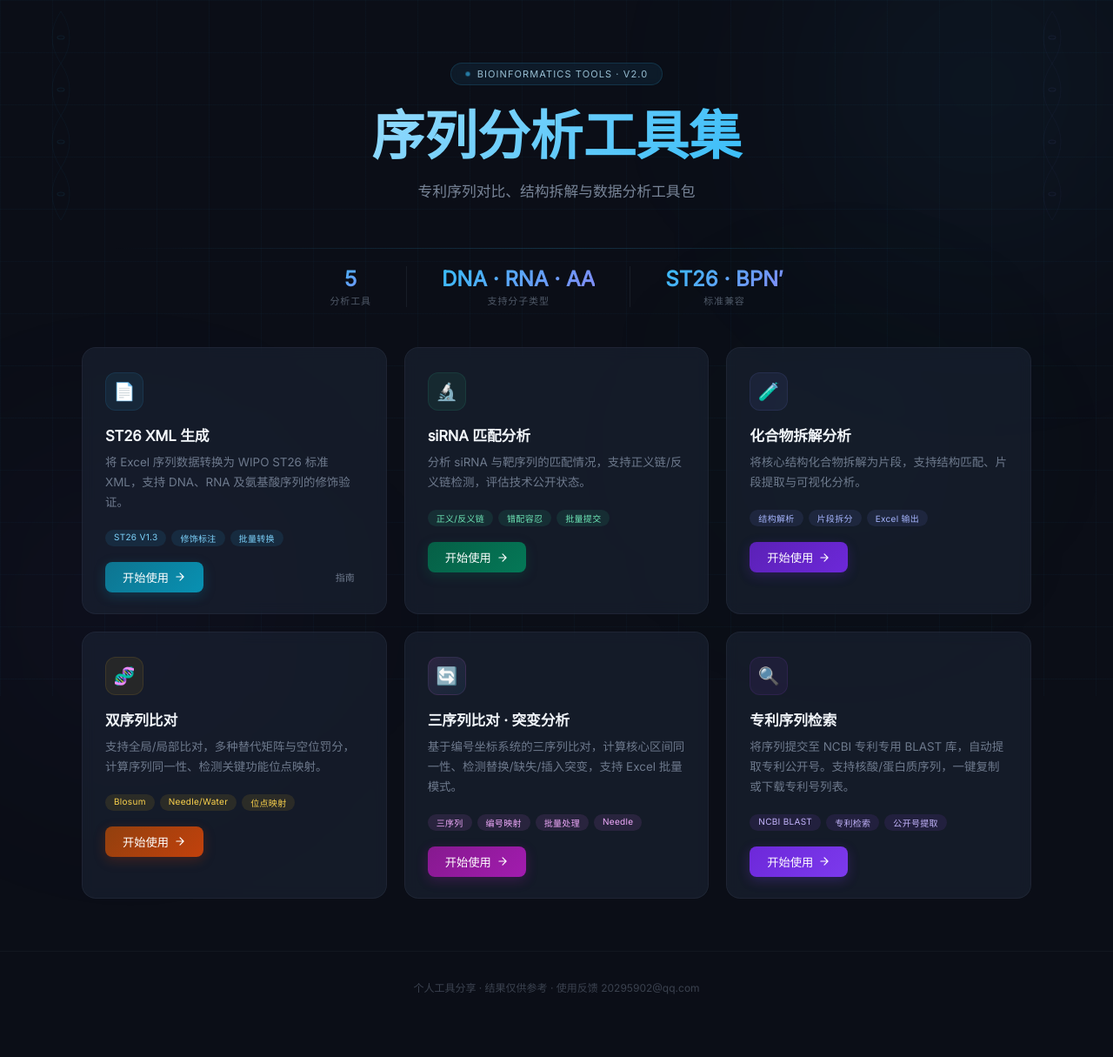
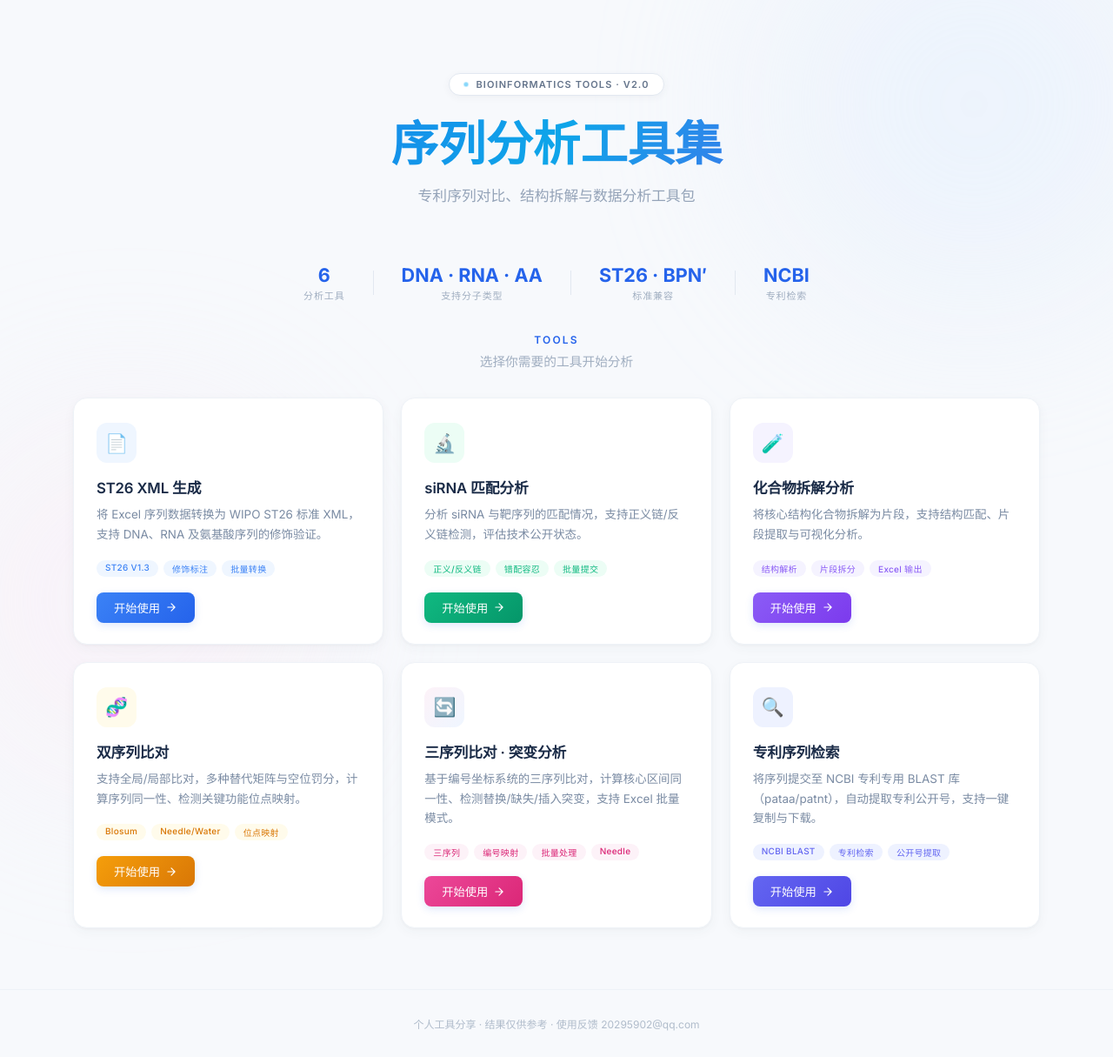
Before and after one commit to encyclopatent/sayhello, a Flask app: page / in a window 1280 px wide. Shown: the whole page at 87% size. Before the commit the page ends 1143 px from the top, so only its background shows below. Run offline with Flask 2, Linux system fonts and the light colour scheme; parts of the project's set-up code (start-up, migrations or seed data) failed here and were passed over.

Commit message:
style: 主页改版为清新浅色风格
- 从暗色科幻改为明亮清爽的浅色主题
- 柔和渐变背景光晕 (浅蓝/浅粉)
- 卡片改为白色底+浅色边框+柔和阴影
- 每个工具用柔和粉彩色调区分
- 渐变标题文字 + 统计栏

Co-Authored-By: Claude <noreply@anthropic.com>

```diff
--- a/templates/main.html
+++ b/templates/main.html
@@ -6,79 +6,49 @@
   <title>生物序列分析工具集</title>
   <link rel="preconnect" href="https://fonts.googleapis.com">
   <link rel="preconnect" href="https://fonts.gstatic.com" crossorigin>
-  <link href="https://fonts.googleapis.com/css2?family=Inter:opsz@14..32&display=swap" rel="stylesheet">
+  <link href="https://fonts.googleapis.com/css2?family=Inter:wght@400;500;600;700&display=swap" rel="stylesheet">
   <style>
     /* ===== Reset & Base ===== */
     *, *::before, *::after { box-sizing: border-box; margin: 0; padding: 0; }
     html { scroll-behavior: smooth; }
     body {
       font-family: 'Inter', -apple-system, BlinkMacSystemFont, 'Segoe UI', Roboto, sans-serif;
-      background: #0b0e17;
-      color: #e2e8f0;
+      background: #f7f9fc;
+      color: #2d3748;
       min-height: 100vh;
       overflow-x: hidden;
     }
     a { color: inherit; text-decoration: none; }
 
     /* ===== Ambient Background ===== */
-    .bg-grid {
-      position: fixed; inset: 0;
-      background-image:
-        linear-gradient(rgba(56, 189, 248, 0.03) 1px, transparent 1px),
-        linear-gradient(90deg, rgba(56, 189, 248, 0.03) 1px, transparent 1px);
-      background-size: 60px 60px;
-      pointer-events: none; z-index: 0;
+    .bg-orb {
+      position: fixed; pointer-events: none; z-index: 0;
+      border-radius: 50%; filter: blur(100px); opacity: 0.35;
     }
-    .bg-glow {
-      position: fixed; pointer-events: none; z-index: 0;
-      border-radius: 50%; filter: blur(120px);
-    }
-    .bg-glow-1 {
-      width: 600px; height: 600px;
-      background: radial-gradient(circle, rgba(56,189,248,0.08), transparent 70%);
-      top: -200px; right: -150px;
-    }
-    .bg-glow-2 {
-      width: 500px; height: 500px;
-      background: radial-gradient(circle, rgba(139,92,246,0.06), transparent 70%);
-      bottom: -150px; left: -100px;
-    }
-    .bg-glow-3 {
-      width: 400px; height: 400px;
-      background: radial-gradient(circle, rgba(16,185,129,0.05), transparent 70%);
-      top: 40%; left: 60%;
-    }
+    .bg-orb-1 { width: 480px; height: 480px; background: #dbeafe; top: -120px; right: -80px; }
+    .bg-orb-2 { width: 420px; height: 420px; background: #fce7f3; bottom: -100px; left: -60px; }
 
     /* ===== Hero ===== */
     .hero {
       position: relative; z-index: 1;
-      padding: 72px 24px 52px;
+      padding: 84px 24px 56px;
       text-align: center;
-      overflow: hidden;
     }
-    .hero::after {
-      content: '';
-      position: absolute; bottom: 0; left: 10%; right: 10%;
-      height: 1px;
-      background: linear-gradient(90deg, transparent, rgba(56,189,248,0.2), transparent);
-    }
-
     .hero-badge {
       display: inline-flex; align-items: center; gap: 8px;
       padding: 5px 16px;
-      background: rgba(56,189,248,0.08);
-      border: 1px solid rgba(56,189,248,0.15);
+      background: #fff;
+      border: 1px solid #e2e8f0;
       border-radius: 100px;
-      font-size: 11px; font-weight: 500;
-      color: rgba(186,230,253,0.8);
+      font-size: 11px; font-weight: 600;
+      color: #64748b;
       letter-spacing: 0.1em; text-transform: uppercase;
       margin-bottom: 24px;
-      backdrop-filter: blur(4px);
+      box-shadow: 0 2px 8px rgba(51, 65, 85, 0.05);
     }
     .hero-badge .dot {
       display: inline-block;
-      width: 6px; height: 6px;
-      border-radius: 50%;
+      width: 6px; height: 6px; border-radius: 50%;
       background: #38bdf8;
       animation: pulse-dot 2s ease-in-out infinite;
     }
@@ -86,11 +56,10 @@
       0%, 100% { opacity: 1; transform: scale(1); }
       50% { opacity: 0.4; transform: scale(0.8); }
     }
-
     .hero h1 {
-      font-size: clamp(2.4rem, 6vw, 3.8rem);
+      font-size: clamp(2.2rem, 5vw, 3.4rem);
       font-weight: 700;
-      background: linear-gradient(135deg, #f0f9ff 0%, #7dd3fc 40%, #38bdf8 70%, #818cf8 100%);
+      background: linear-gradient(120deg, #2563eb 0%, #0ea5e9 50%, #7c3aed 100%);
       -webkit-background-clip: text;
       -webkit-text-fill-color: transparent;
       background-clip: text;
@@ -99,148 +68,113 @@
     }
     .hero p {
       font-size: 1.05rem;
-      color: rgba(148,163,184,0.8);
-      max-width: 500px;
-      margin: 0 auto 0;
+      color: #94a3b8;
+      max-width: 520px;
+      margin: 0 auto;
       line-height: 1.7;
     }
 
-    /* DNA helix decoration */
-    .dna-helix {
-      position: absolute; pointer-events: none; opacity: 0.08;
-    }
-    .dna-helix.left {
-      left: 20px; top: 50%; transform: translateY(-50%);
-      width: 100px; height: 280px;
-    }
-    .dna-helix.right {
-      right: 20px; top: 50%; transform: translateY(-50%);
-      width: 100px; height: 280px;
-    }
-    @media (max-width: 900px) { .dna-helix { display: none; } }
-
-    /* ===== Stats Bar ===== */
+    /* ===== Stats ===== */
     .stats-bar {
       position: relative; z-index: 1;
-      display: flex; justify-content: center; gap: 40px;
-      padding: 20px 24px 28px;
+      display: flex; justify-content: center; align-items: center; gap: 32px;
+      padding: 8px 24px 36px;
     }
     .stat-item { text-align: center; }
     .stat-item .num {
-      font-size: 1.5rem; font-weight: 700;
-      background: linear-gradient(135deg, #38bdf8, #818cf8);
-      -webkit-background-clip: text;
-      -webkit-text-fill-color: transparent;
-      background-clip: text;
+      font-size: 1.35rem; font-weight: 700; color: #2563eb;
     }
     .stat-item .lbl {
-      font-size: 11px; color: rgba(148,163,184,0.5);
+      font-size: 11px; color: #a0aec0;
       text-transform: uppercase; letter-spacing: 0.08em;
       margin-top: 2px;
     }
-    .stat-divider {
-      width: 1px; background: rgba(148,163,184,0.1);
-    }
+    .stat-divider { width: 1px; height: 28px; background: #e2e8f0; }
 
-    /* ===== Tools Grid ===== */
+    /* ===== Tools Section ===== */
     .tools-section {
       position: relative; z-index: 1;
-      max-width: 1140px;
+      max-width: 1160px;
       margin: 0 auto;
-      padding: 18px 24px 60px;
+      padding: 0 24px 70px;
     }
+    .section-title-row {
+      text-align: center;
+      margin-bottom: 32px;
+    }
+    .section-title-row h2 {
+      font-size: 12px; font-weight: 600; color: #2563eb;
+      text-transform: uppercase; letter-spacing: 0.18em;
+      margin-bottom: 6px;
+    }
+    .section-title-row p { font-size: 0.92rem; color: #a0aec0; }
 
     .tools-grid {
       display: grid;
-      grid-template-columns: repeat(auto-fill, minmax(330px, 1fr));
+      grid-template-columns: repeat(auto-fill, minmax(340px, 1fr));
       gap: 20px;
     }
 
     /* ===== Tool Card ===== */
     .tool-card {
       position: relative;
-      background: rgba(30,41,59,0.5);
-      backdrop-filter: blur(8px);
-      -webkit-backdrop-filter: blur(8px);
-      border: 1px solid rgba(148,163,184,0.08);
+      background: #fff;
+      border: 1px solid #eef2f7;
       border-radius: 16px;
       padding: 28px 26px 24px;
-      transition: all 0.4s cubic-bezier(0.16, 1, 0.3, 1);
-      cursor: default;
+      transition: all 0.35s cubic-bezier(0.16, 1, 0.3, 1);
+      box-shadow: 0 1px 3px rgba(51, 65, 85, 0.04), 0 4px 14px rgba(51, 65, 85, 0.04);
       overflow: hidden;
       isolation: isolate;
     }
-    /* Hover glow */
-    .tool-card::before {
-      content: '';
+    .tool-card:hover {
+      transform: translateY(-5px);
+      box-shadow: 0 12px 28px rgba(37, 99, 235, 0.08), 0 2px 8px rgba(51, 65, 85, 0.05);
+      border-color: #e0e9f5;
+    }
+    /* Top accent */
+    .tool-card .accent {
       position: absolute;
-      top: 0; left: 0; right: 0; bottom: 0;
-      border-radius: 16px;
+      top: 0; left: 0; right: 0;
+      height: 3px;
       opacity: 0;
-      transition: opacity 0.5s ease;
-      z-index: -1;
+      transition: opacity 0.3s ease;
     }
-    .tool-card:hover::before { opacity: 1; }
+    .tool-card:hover .accent { opacity: 1; }
 
-    .tool-card:hover {
-      transform: translateY(-6px) scale(1.01);
-      border-color: rgba(148,163,184,0.15);
+    /* Icon */
+    .tool-card-icon {
+      width: 46px; height: 46px;
+      border-radius: 12px;
+      display: flex; align-items: center; justify-content: center;
+      font-size: 21px;
+      margin-bottom: 16px;
+      transition: transform 0.35s ease;
+    }
+    .tool-card:hover .tool-card-icon { transform: scale(1.07) rotate(-3deg); }
+
+    .tool-card h3 {
+      font-size: 1.05rem; font-weight: 600; color: #1a2b47;
+      margin-bottom: 8px; letter-spacing: -0.01em;
+    }
+    .tool-card p {
+      font-size: 0.84rem; color: #7a8ba3;
+      line-height: 1.7; margin-bottom: 18px;
     }
 
-    /* Top accent line (per card color) */
-    .tool-card .accent {
-      position: absolute;
-      top: 0; left: 20px; right: 20px;
-      height: 2px;
-      border-radius: 0 0 2px 2px;
-      opacity: 0;
-      transition: all 0.4s ease;
-    }
-    .tool-card:hover .accent { opacity: 1; left: 0; right: 0; }
-
-    /* Card icon area */
-    .tool-card-icon {
-      width: 44px; height: 44px;
-      border-radius: 12px;
-      display: flex; align-items: center; justify-content: center;
-      font-size: 20px;
-      margin-bottom: 16px;
-      transition: transform 0.4s ease;
-      border: 1px solid rgba(148,163,184,0.06);
-    }
-    .tool-card:hover .tool-card-icon { transform: scale(1.08) rotate(-3deg); }
-
-    .tool-card h3 {
-      font-size: 1.05rem; font-weight: 600;
-      color: #f1f5f9;
-      margin-bottom: 8px;
-      letter-spacing: -0.01em;
-    }
-    .tool-card p {
-      font-size: 0.84rem;
-      color: rgba(148,163,184,0.7);
-      line-height: 1.7;
-      margin-bottom: 20px;
-    }
-
-    /* Tag chips */
-    .tool-tags {
-      display: flex; flex-wrap: wrap; gap: 6px;
-      margin-bottom: 18px;
-    }
+    /* Tags */
+    .tool-tags { display: flex; flex-wrap: wrap; gap: 6px; margin-bottom: 18px; }
     .tool-tag {
       display: inline-block;
       padding: 2px 10px;
       border-radius: 100px;
       font-size: 10px; font-weight: 500;
       letter-spacing: 0.03em;
+      background: #f1f5f9; color: #64748b;
     }
 
-    /* CTA row */
-    .tool-card-actions {
-      display: flex; align-items: center;
-      justify-content: space-between;
-    }
+    /* Actions */
+    .tool-card-actions { display: flex; align-items: center; justify-content: space-between; }
     .tool-card-btn {
       display: inline-flex; align-items: center; gap: 6px;
       padding: 8px 20px;
@@ -248,96 +182,77 @@
       font-size: 0.83rem; font-weight: 500;
       color: #fff;
       transition: all 0.3s ease;
+      box-shadow: 0 3px 10px rgba(37, 99, 235, 0.15);
     }
-    .tool-card-btn svg {
-      width: 14px; height: 14px;
-      transition: transform 0.3s ease;
+    .tool-card-btn svg { width: 14px; height: 14px; transition: transform 0.3s ease; }
+    .tool-card-btn:hover svg { transform: translateX(4px); }
+    .tool-card-btn:hover { box-shadow: 0 6px 16px rgba(37, 99, 235, 0.25); }
+    .tool-card-btn-outline {
+      background: transparent; border: 1px solid #e2e8f0;
+      color: #94a3b8;
     }
-    .tool-card-btn:hover svg { transform: translateX(4px); }
-
-    .tool-card-btn-outline {
-      background: transparent;
-      border: 1px solid rgba(148,163,184,0.15);
-      color: rgba(148,163,184,0.7);
-    }
-    .tool-card-btn-outline:hover {
-      border-color: rgba(148,163,184,0.3);
-      color: #e2e8f0;
-    }
+    .tool-card-btn-outline:hover { border-color: #cbd5e1; color: #64748b; }
 
     /* ===== Per-card theming ===== */
-
-    /* Card 1: ST26 - sky blue */
-    .tool-card:nth-child(1) .accent { background: linear-gradient(90deg, #38bdf8, #2dd4bf); }
-    .tool-card:nth-child(1)::before { background: linear-gradient(145deg, rgba(56,189,248,0.04), transparent 60%); }
-    .tool-card:nth-child(1) .tool-card-icon { background: rgba(56,189,248,0.08); color: #7dd3fc; border-color: rgba(56,189,248,0.1); }
-    .tool-card:nth-child(1) .tool-tag { background: rgba(56,189,248,0.1); color: #7dd3fc; }
-    .tool-card:nth-child(1) .tool-card-btn { background: linear-gradient(135deg, #0e7490, #0891b2); box-shadow: 0 4px 14px rgba(8,145,178,0.25); }
-    .tool-card:nth-child(1) .tool-card-btn:hover { box-shadow: 0 6px 20px rgba(8,145,178,0.4); }
+    /* Card 1: ST26 - blue */
+    .tool-card:nth-child(1) .accent { background: linear-gradient(90deg, #3b82f6, #06b6d4); }
+    .tool-card:nth-child(1) .tool-card-icon { background: #eff6ff; color: #3b82f6; }
+    .tool-card:nth-child(1) .tool-tag { background: #eff6ff; color: #3b82f6; }
+    .tool-card:nth-child(1) .tool-card-btn { background: linear-gradient(135deg, #3b82f6, #2563eb); }
 
     /* Card 2: siRNA - emerald */
-    .tool-card:nth-child(2) .accent { background: linear-gradient(90deg, #34d399, #38bdf8); }
-    .tool-card:nth-child(2)::before { background: linear-gradient(145deg, rgba(52,211,153,0.04), transparent 60%); }
-    .tool-card:nth-child(2) .tool-card-icon { background: rgba(52,211,153,0.08); color: #6ee7b7; border-color: rgba(52,211,153,0.1); }
-    .tool-card:nth-child(2) .tool-tag { background: rgba(52,211,153,0.1); color: #6ee7b7; }
-    .tool-card:nth-child(2) .tool-card-btn { background: linear-gradient(135deg, #065f46, #047857); box-shadow: 0 4px 14px rgba(4,120,87,0.25); }
-    .tool-card:nth-child(2) .tool-card-btn:hover { box-shadow: 0 6px 20px rgba(4,120,87,0.4); }
+    .tool-card:nth-child(2) .accent { background: linear-gradient(90deg, #10b981, #06b6d4); }
+    .tool-card:nth-child(2) .tool-card-icon { background: #ecfdf5; color: #10b981; }
+    .tool-card:nth-child(2) .tool-tag { background: #ecfdf5; color: #10b981; }
+    .tool-card:nth-child(2) .tool-card-btn { background: linear-gradient(135deg, #10b981, #059669); }
 
     /* Card 3: Fragment - violet */
-    .tool-card:nth-child(3) .accent { background: linear-gradient(90deg, #818cf8, #c084fc); }
-    .tool-card:nth-child(3)::before { background: linear-gradient(145deg, rgba(129,140,248,0.04), transparent 60%); }
-    .tool-card:nth-child(3) .tool-card-icon { background: rgba(129,140,248,0.08); color: #a5b4fc; border-color: rgba(129,140,248,0.1); }
-    .tool-card:nth-child(3) .tool-tag { background: rgba(129,140,248,0.1); color: #a5b4fc; }
-    .tool-card:nth-child(3) .tool-card-btn { background: linear-gradient(135deg, #5b21b6, #6d28d9); box-shadow: 0 4px 14px rgba(109,40,217,0.25); }
-    .tool-card:nth-child(3) .tool-card-btn:hover { box-shadow: 0 6px 20px rgba(109,40,217,0.4); }
+    .tool-card:nth-child(3) .accent { background: linear-gradient(90deg, #8b5cf6, #d946ef); }
+    .tool-card:nth-child(3) .tool-card-icon { background: #f5f3ff; color: #8b5cf6; }
+    .tool-card:nth-child(3) .tool-tag { background: #f5f3ff; color: #8b5cf6; }
+    .tool-card:nth-child(3) .tool-card-btn { background: linear-gradient(135deg, #8b5cf6, #7c3aed); }
 
     /* Card 4: Alignment - amber */
-    .tool-card:nth-child(4) .accent { background: linear-gradient(90deg, #fbbf24, #f472b6); }
-    .tool-card:nth-child(4)::before { background: linear-gradient(145deg, rgba(251,191,36,0.04), transparent 60%); }
-    .tool-card:nth-child(4) .tool-card-icon { background: rgba(251,191,36,0.08); color: #fcd34d; border-color: rgba(251,191,36,0.1); }
-    .tool-card:nth-child(4) .tool-tag { background: rgba(251,191,36,0.1); color: #fcd34d; }
-    .tool-card:nth-child(4) .tool-card-btn { background: linear-gradient(135deg, #92400e, #c2410c); box-shadow: 0 4px 14px rgba(194,65,12,0.25); }
-    .tool-card:nth-child(4) .tool-card-btn:hover { box-shadow: 0 6px 20px rgba(194,65,12,0.4); }
+    .tool-card:nth-child(4) .accent { background: linear-gradient(90deg, #f59e0b, #ec4899); }
+    .tool-card:nth-child(4) .tool-card-icon { background: #fffbeb; color: #f59e0b; }
+    .tool-card:nth-child(4) .tool-tag { background: #fffbeb; color: #d97706; }
+    .tool-card:nth-child(4) .tool-card-btn { background: linear-gradient(135deg, #f59e0b, #d97706); }
 
-    /* Card 5: Compare - rose → fuchsia */
-    .tool-card:nth-child(5) .accent { background: linear-gradient(90deg, #e879f9, #38bdf8); }
-    .tool-card:nth-child(5)::before { background: linear-gradient(145deg, rgba(232,121,249,0.04), transparent 60%); }
+    /* Card 5: Compare - rose/fuchsia */
+    .tool-card:nth-child(5) .accent { background: linear-gradient(90deg, #ec4899, #3b82f6); }
     .tool-card:nth-child(5) .tool-card-icon {
-      background: linear-gradient(135deg, rgba(232,121,249,0.12), rgba(56,189,248,0.08));
-      color: #f0abfc;
-      border-color: rgba(232,121,249,0.1);
+      background: linear-gradient(135deg, #fdf2f8, #eff6ff); color: #ec4899;
     }
-    .tool-card:nth-child(5) .tool-tag { background: rgba(232,121,249,0.1); color: #f0abfc; }
-    .tool-card:nth-child(5) .tool-card-btn { background: linear-gradient(135deg, #86198f, #a21caf); box-shadow: 0 4px 14px rgba(162,28,175,0.25); }
-    .tool-card:nth-child(5) .tool-card-btn:hover { box-shadow: 0 6px 20px rgba(162,28,175,0.4); }
+    .tool-card:nth-child(5) .tool-tag { background: #fdf2f8; color: #db2777; }
+    .tool-card:nth-child(5) .tool-card-btn { background: linear-gradient(135deg, #ec4899, #db2777); }
+
+    /* Card 6: Patent - indigo/teal */
+    .tool-card:nth-child(6) .accent { background: linear-gradient(90deg, #6366f1, #14b8a6); }
+    .tool-card:nth-child(6) .tool-card-icon { background: #eef2ff; color: #6366f1; }
+    .tool-card:nth-child(6) .tool-tag { background: #eef2ff; color: #6366f1; }
+    .tool-card:nth-child(6) .tool-card-btn { background: linear-gradient(135deg, #6366f1, #4f46e5); }
 
     /* ===== Footer ===== */
     .footer {
       position: relative; z-index: 1;
-      text-align: center;
-      padding: 32px 24px;
-      border-top: 1px solid rgba(148,163,184,0.06);
+      text-align: center; padding: 30px 24px;
+      border-top: 1px solid #eef2f7;
     }
-    .footer p {
-      font-size: 12px;
-      color: rgba(148,163,184,0.35);
-    }
+    .footer p { font-size: 12px; color: #b0bccb; }
 
     /* ===== Responsive ===== */
     @media (max-width: 720px) {
-      .hero { padding: 52px 20px 38px; }
+      .hero { padding: 60px 20px 40px; }
       .tools-grid { grid-template-columns: 1fr; }
-      .stats-bar { gap: 24px; flex-wrap: wrap; }
+      .stats-bar { gap: 22px; flex-wrap: wrap; }
       .tool-card { padding: 22px 20px 20px; }
     }
   </style>
 </head>
 <body>
 
-  <div class="bg-grid"></div>
-  <div class="bg-glow bg-glow-1"></div>
-  <div class="bg-glow bg-glow-2"></div>
-  <div class="bg-glow bg-glow-3"></div>
+  <div class="bg-orb bg-orb-1"></div>
+  <div class="bg-orb bg-orb-2"></div>
 
   <!-- Hero -->
   <section class="hero">
@@ -347,46 +262,26 @@
     </div>
     <h1>序列分析工具集</h1>
     <p>专利序列对比、结构拆解与数据分析工具包</p>
-
-    <!-- DNA helix SVG decorations -->
-    <svg class="dna-helix left" viewBox="0 0 100 280" fill="none" stroke="#38bdf8" stroke-width="1.2">
-      <path d="M50 10 Q70 40 50 70 Q30 100 50 130 Q70 160 50 190 Q30 220 50 250" stroke-opacity="0.5"/>
-      <path d="M50 10 Q30 40 50 70 Q70 100 50 130 Q30 160 50 190 Q70 220 50 250" stroke-opacity="0.5"/>
-      <ellipse cx="50" cy="40" rx="4" ry="2" fill="#38bdf8" fill-opacity="0.15"/>
-      <ellipse cx="50" cy="100" rx="4" ry="2" fill="#38bdf8" fill-opacity="0.15"/>
-      <ellipse cx="50" cy="160" rx="4" ry="2" fill="#38bdf8" fill-opacity="0.15"/>
-      <ellipse cx="50" cy="220" rx="4" ry="2" fill="#38bdf8" fill-opacity="0.15"/>
-    </svg>
-    <svg class="dna-helix right" viewBox="0 0 100 280" fill="none" stroke="#818cf8" stroke-width="1.2">
-      <path d="M50 10 Q30 40 50 70 Q70 100 50 130 Q30 160 50 190 Q70 220 50 250" stroke-opacity="0.5"/>
-      <path d="M50 10 Q70 40 50 70 Q30 100 50 130 Q70 160 50 190 Q30 220 50 250" stroke-opacity="0.5"/>
-      <ellipse cx="50" cy="40" rx="4" ry="2" fill="#818cf8" fill-opacity="0.15"/>
-      <ellipse cx="50" cy="100" rx="4" ry="2" fill="#818cf8" fill-opacity="0.15"/>
-      <ellipse cx="50" cy="160" rx="4" ry="2" fill="#818cf8" fill-opacity="0.15"/>
-      <ellipse cx="50" cy="220" rx="4" ry="2" fill="#818cf8" fill-opacity="0.15"/>
-    </svg>
   </section>
 
   <!-- Stats -->
   <div class="stats-bar">
-    <div class="stat-item">
-      <div class="num">5</div>
-      <div class="lbl">分析工具</div>
-    </div>
+    <div class="stat-item"><div class="num">6</div><div class="lbl">分析工具</div></div>
     <div class="stat-divider"></div>
-    <div class="stat-item">
-      <div class="num">DNA · RNA · AA</div>
-      <div class="lbl">支持分子类型</div>
-    </div>
+    <div class="stat-item"><div class="num">DNA · RNA · AA</div><div class="lbl">支持分子类型</div></div>
     <div class="stat-divider"></div>
-    <div class="stat-item">
-      <div class="num">ST26 · BPN′</div>
-      <div class="lbl">标准兼容</div>
-    </div>
+    <div class="stat-item"><div class="num">ST26 · BPN′</div><div class="lbl">标准兼容</div></div>
+    <div class="stat-divider"></div>
+    <div class="stat-item"><div class="num">NCBI</div><div class="lbl">专利检索</div></div>
   </div>
 
   <!-- Tools Grid -->
   <section class="tools-section">
+    <div class="section-title-row">
+      <h2>Tools</h2>
+      <p>选择你需要的工具开始分析</p>
+    </div>
+
     <div class="tools-grid">
 
       <!-- 1: ST26 -->
@@ -405,7 +300,6 @@
             开始使用
             <svg viewBox="0 0 24 24" fill="none" stroke="currentColor" stroke-width="2" stroke-linecap="round" stroke-linejoin="round"><path d="M5 12h14M12 5l7 7-7 7"/></svg>
           </a>
-          <a href="#" class="tool-card-btn-outline" style="border:none;padding:8px 10px;font-size:11px;">指南</a>
         </div>
       </div>
 
@@ -466,7 +360,7 @@
         </div>
       </div>
 
-      <!-- 5: Compare (Three-way) -->
+      <!-- 5: Compare -->
       <div class="tool-card">
         <div class="accent"></div>
         <div class="tool-card-icon">🔄</div>
@@ -486,19 +380,19 @@
         </div>
       </div>
 
-      <!-- 6: Patent Search -->
+      <!-- 6: Patent -->
       <div class="tool-card">
-        <div class="accent" style="background:linear-gradient(90deg,#a78bfa,#f472b6);"></div>
-        <div class="tool-card-icon" style="background:rgba(168,85,247,0.08);color:#c4b5fd;border-color:rgba(168,85,247,0.1);">🔍</div>
+        <div class="accent"></div>
+        <div class="tool-card-icon">🔍</div>
         <h3>专利序列检索</h3>
-        <p>将序列提交至 NCBI 专利专用 BLAST 库，自动提取专利公开号。支持核酸/蛋白质序列，一键复制或下载专利号列表。</p>
+        <p>将序列提交至 NCBI 专利专用 BLAST 库（pataa/patnt），自动提取专利公开号，支持一键复制与下载。</p>
         <div class="tool-tags">
-          <span class="tool-tag" style="background:rgba(168,85,247,0.1);color:#c4b5fd;">NCBI BLAST</span>
-          <span class="tool-tag" style="background:rgba(168,85,247,0.1);color:#c4b5fd;">专利检索</span>
-          <span class="tool-tag" style="background:rgba(168,85,247,0.1);color:#c4b5fd;">公开号提取</span>
+          <span class="tool-tag">NCBI BLAST</span>
+          <span class="tool-tag">专利检索</span>
+          <span class="tool-tag">公开号提取</span>
         </div>
         <div class="tool-card-actions">
-          <a href="{{ url_for('patent.index') }}" class="tool-card-btn" style="background:linear-gradient(135deg,#6d28d9,#7c3aed);box-shadow:0 4px 14px rgba(124,58,237,0.25);">
+          <a href="{{ url_for('patent.index') }}" class="tool-card-btn">
             开始使用
             <svg viewBox="0 0 24 24" fill="none" stroke="currentColor" stroke-width="2" stroke-linecap="round" stroke-linejoin="round"><path d="M5 12h14M12 5l7 7-7 7"/></svg>
           </a>
```
